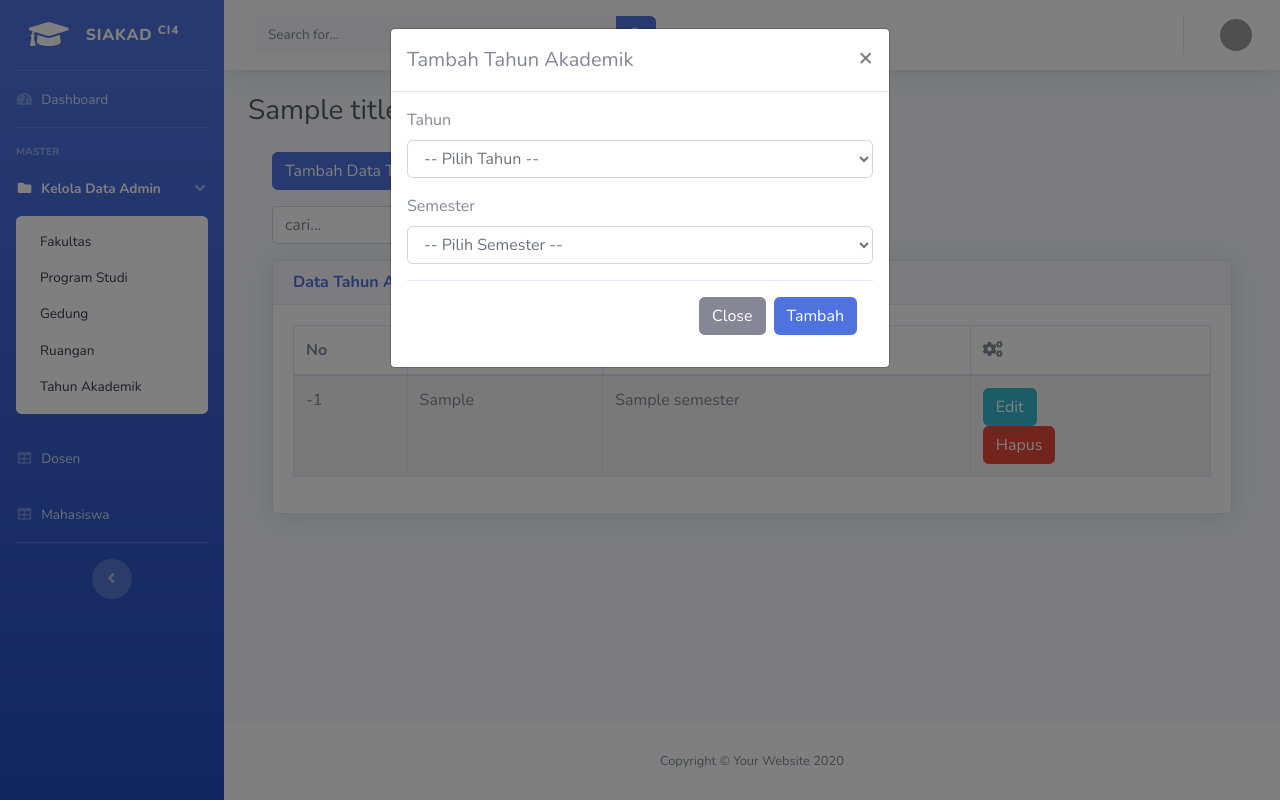
After one commit to ridho008/siakad-ci-4, a CodeIgniter 4 app: template app/Views/admin/tahun_akademik/index.php in a window 1280 px wide, after a click on "Tambah Data Tahun Akademik". The commit adds this page. Run offline with PHP 8.4 and a stand-in for CodeIgniter, Linux system fonts and the light colour scheme; the template is opened without the code that fills it: most values are stand-ins (such as "Sample title", 1, 10 or a date in 2020); data that the repository does not hold is empty; some libraries are stand-ins or nearby versions; grey boxes are pictures that could not be loaded.

Commit message:
crud modal tahun akademi, pagination, & search

```diff
--- a/app/Config/Pager.php
+++ b/app/Config/Pager.php
@@ -23,6 +23,7 @@ class Pager extends BaseConfig
 		'default_head'   => 'CodeIgniter\Pager\Views\default_head',
 		'fakultas_pagination'   => 'CodeIgniter\Pager\Views\fakultas_pagination',
 		'gedung_pagination'   => 'CodeIgniter\Pager\Views\gedung_pagination',
+		'tahunaka_pagination'   => 'CodeIgniter\Pager\Views\tahunaka_pagination',
 	];
 
 	/*
--- a/app/Config/Routes.php
+++ b/app/Config/Routes.php
@@ -38,6 +38,8 @@ $routes->get('/admin/gedung', 'Gedung::index');
 $routes->get('/admin/ruangan', 'Ruangan::index');
 $routes->get('/admin/prodi', 'Prodi::index');
 
+$routes->get('/admin/tahunaka', 'TahunAka::index');
+
 /**
  * --------------------------------------------------------------------
  * Additional Routing
--- /dev/null
+++ b/app/Views/admin/tahun_akademik/index.php
@@ -0,0 +1,163 @@
+<?= $this->extend('layout/app'); ?>
+<?= $this->section('content'); ?>
+
+<h1 class="h3 mb-4 text-gray-800"><?= $title; ?></h1>
+<div class="container">
+	<div class="row">
+		<div class="col-md-12">
+			<div class="row">
+				<div class="col-md-6 mb-3">
+					<button type="button" class="btn btn-primary" data-toggle="modal" data-target="#formModalTahun">Tambah Data Tahun Akademik</button>
+					<form action="/tahunAka/index" method="post">
+						<div class="input-group mt-3">
+						  <input type="text" class="form-control" autofocus="on" autocomplete="off" placeholder="cari..." name="keyword">
+						  <div class="input-group-append">
+						    <button class="btn btn-primary" type="submit" id="button-addon2">Cari</button>
+						  </div>
+						</div>
+					</form>
+					<?php if(session()->getFlashdata('success')) : ?>
+					<div class="alert alert-success" role="alert"><?= session()->getFlashdata('success'); ?></div>
+					<?php endif; ?>
+				</div>
+			</div>
+			<div class="card shadow mb-4">
+				<div class="card-header">
+					<h6 class="m-0 font-weight-bold text-primary">Data Tahun Akademik</h6>
+				</div>
+				<div class="card-body">
+					<div class="table-responsive">
+						<table class="table table-bordered table-striped">
+							<thead>
+								<tr>
+									<th>No</th>
+									<th>Tahun</th>
+									<th>Semester</th>
+									<th><i class="fas fa-cogs"></i></th>
+								</tr>
+							</thead>
+							<tbody>
+								<?php $no = 1 + (2 * ($currentPage - 1)); foreach($tahun as $t) : ?>
+                  <tr>
+                  	<td><?= $no++; ?></td>
+                  	<td><?= $t['tahun_aka']; ?></td>
+                  	<td><?= $t['semester']; ?></td>
+                  	<td>
+                  		<button type="button" class="btn btn-info" data-toggle="modal" data-target="#formModalTahun<?= $t['id_ta']; ?>">Edit</button>
+                  		<form action="/tahunAka/destroy/<?= $t['id_ta']; ?>" method="post">
+                  			<?= csrf_field(); ?>
+                  			<input type="hidden" name="_method" value="DELETE">
+                  			<button type="submit" class="btn btn-danger" onclick="return confirm('Hapus <?= $t['tahun_aka']; ?>')">Hapus</button>
+                  		</form>
+                  	</td>
+                  </tr>
+								<?php endforeach; ?>
+							</tbody>
+						</table>
+						<?= $pager->links('tahun_akademik', 'tahunaka_pagination'); ?>
+					</div>
+				</div>
+			</div>
+		</div>
+	</div>
+</div>
+
+<!-- Modal Tambah -->
+<div class="modal fade" id="formModalTahun" tabindex="-1" aria-labelledby="exampleModalLabel" aria-hidden="true">
+  <div class="modal-dialog">
+    <div class="modal-content">
+      <div class="modal-header">
+        <h5 class="modal-title" id="exampleModalLabel">Tambah Tahun Akademik</h5>
+        <button type="button" class="close" data-dismiss="modal" aria-label="Close">
+          <span aria-hidden="true">&times;</span>
+        </button>
+      </div>
+      <div class="modal-body">
+        <form action="/tahunAka/save" method="post">
+        	<?= csrf_field(); ?>
+        	<div class="form-group">
+        		<label for="tahun">Tahun</label>
+        		<select name="tahun" id="tahun" class="form-control<?= ($validation->hasError('tahun')) ? ' is-invalid' : '' ?>">
+        			<option value="">-- Pilih Tahun --</option>
+        			<?php for($i = 2018; $i <= date('Y'); $i++ ) : ?>
+        				<option value="<?= $i; ?>"><?= $i; ?></option>
+        			<?php endfor; ?>
+        		</select>
+        		<div class="invalid-feedback">
+        			<?= $validation->getError('tahun'); ?>
+        		</div>
+        	</div>
+        	<div class="form-group">
+        		<label for="semester">Semester</label>
+        		<select name="semester" id="semester" class="form-control<?= ($validation->hasError('semester')) ? ' is-invalid' : '' ?>">
+        			<option value="">-- Pilih Semester --</option>
+        			<option value="Ganjil">Ganjil</option>
+        			<option value="Genap">Genap</option>
+        		</select>
+        		<div class="invalid-feedback">
+        			<?= $validation->getError('semester'); ?>
+        		</div>
+        	</div>
+	      <div class="modal-footer">
+	        <button type="button" class="btn btn-secondary" data-dismiss="modal">Close</button>
+	        <button type="submit" class="btn btn-primary">Tambah</button>
+	      </div>
+        </form>
+      </div>
+    </div>
+  </div>
+</div>
+
+<!-- Modal Edit -->
+<?php foreach($tahun as $t) : ?>
+<div class="modal fade" id="formModalTahun<?= $t['id_ta']; ?>" tabindex="-1" aria-labelledby="exampleModalLabel" aria-hidden="true">
+  <div class="modal-dialog">
+    <div class="modal-content">
+      <div class="modal-header">
+        <h5 class="modal-title" id="exampleModalLabel">Edit Tahun Akademik <?= $t['tahun_aka'] . '/' . $t['semester']; ?></h5>
+        <button type="button" class="close" data-dismiss="modal" aria-label="Close">
+          <span aria-hidden="true">&times;</span>
+        </button>
+      </div>
+      <div class="modal-body">
+        <form action="/tahunAka/update/<?= $t['id_ta']; ?>" method="post">
+        	<?= csrf_field(); ?>
+        	<input type="hidden" name="id_ta" value="<?= $t['id_ta']; ?>">
+        	<div class="form-group">
+        		<label for="tahun">Tahun</label>
+        		<select name="tahun" id="tahun" class="form-control<?= ($validation->hasError('tahun')) ? ' is-invalid' : '' ?>">
+        			<option value="">-- Pilih Tahun --</option>
+        			<?php for($i = 2018; $i <= date('Y'); $i++ ) : ?>
+        				<?php if($i == $t['tahun_aka']) : ?>
+        				<option value="<?= $i; ?>" selected><?= $i; ?></option>
+        				<?php else : ?>
+        					<option value="<?= $i; ?>" selected><?= $i; ?></option>
+        				<?php endif; ?>
+        			<?php endfor; ?>
+        		</select>
+        		<div class="invalid-feedback">
+        			<?= $validation->getError('tahun'); ?>
+        		</div>
+        	</div>
+        	<div class="form-group">
+        		<label for="semester">Semester</label>
+        		<select name="semester" id="semester" class="form-control<?= ($validation->hasError('semester')) ? ' is-invalid' : '' ?>">
+        			<option value="">-- Pilih Semester --</option>
+        			<option value="Ganjil" <?= ($t['semester'] == 'Ganjil') ? 'selected' : '' ?>>Ganjil</option>
+        			<option value="Genap" <?= ($t['semester'] == 'Genap') ? 'selected' : '' ?>>Genap</option>
+        		</select>
+        		<div class="invalid-feedback">
+        			<?= $validation->getError('semester'); ?>
+        		</div>
+        	</div>
+	      <div class="modal-footer">
+	        <button type="button" class="btn btn-secondary" data-dismiss="modal">Close</button>
+	        <button type="submit" class="btn btn-primary">Tambah</button>
+	      </div>
+        </form>
+      </div>
+    </div>
+  </div>
+</div>
+<?php endforeach; ?>
+<?= $this->endSection(); ?>
--- a/app/Views/layout/navigation.php
+++ b/app/Views/layout/navigation.php
@@ -26,43 +26,42 @@
     Addons
   </div> -->
 
+  <div class="sidebar-heading">
+    Master
+  </div>
+
   <!-- Nav Item - Pages Collapse Menu -->
-  <!-- <li class="nav-item active">
+  <li class="nav-item active">
     <a class="nav-link" href="#" data-toggle="collapse" data-target="#collapsePages" aria-expanded="true" aria-controls="collapsePages">
       <i class="fas fa-fw fa-folder"></i>
-      <span>Pages</span>
+      <span>Kelola Data Admin</span>
     </a>
     <div id="collapsePages" class="collapse show" aria-labelledby="headingPages" data-parent="#accordionSidebar">
       <div class="bg-white py-2 collapse-inner rounded">
-        <h6 class="collapse-header">Login Screens:</h6>
-        <a class="collapse-item" href="login.html">Login</a>
-        <a class="collapse-item" href="register.html">Register</a>
-        <a class="collapse-item" href="forgot-password.html">Forgot Password</a>
-        <div class="collapse-divider"></div>
-        <h6 class="collapse-header">Other Pages:</h6>
-        <a class="collapse-item" href="404.html">404 Page</a>
-        <a class="collapse-item active" href="blank.html">Blank Page</a>
+        <a class="collapse-item" href="/admin/fakultas">Fakultas</a>
+        <a class="collapse-item" href="/admin/prodi">Program Studi</a>
+        <a class="collapse-item" href="/admin/gedung">Gedung</a>
+        <a class="collapse-item" href="/admin/ruangan">Ruangan</a>
+        <a class="collapse-item" href="/admin/tahunaka">Tahun Akademik</a>
       </div>
     </div>
-  </li> -->
+  </li>
 
 
-  <div class="sidebar-heading">
-    Master
-  </div>
+
   <!-- Nav Item - Charts -->
-  <li class="nav-item">
+  <!-- <li class="nav-item">
     <a class="nav-link" href="/admin/fakultas">
       <i class="fas fa-fw fa-chart-area"></i>
       <span>Fakultas</span></a>
-  </li>
+  </li> -->
 
   <!-- Nav Item - Tables -->
-  <li class="nav-item">
+  <!-- <li class="nav-item">
     <a class="nav-link" href="admin/prodi">
       <i class="fas fa-fw fa-table"></i>
       <span>Program Studi</span></a>
-  </li>
+  </li> -->
 
   <!-- Nav Item - Tables -->
   <li class="nav-item">
@@ -79,18 +78,18 @@
   </li>
 
   <!-- Nav Item - Tables -->
-  <li class="nav-item">
+  <!-- <li class="nav-item">
     <a class="nav-link" href="/admin/gedung">
       <i class="fas fa-fw fa-table"></i>
       <span>Gedung</span></a>
-  </li>
+  </li> -->
 
   <!-- Nav Item - Tables -->
-  <li class="nav-item">
+  <!-- <li class="nav-item">
     <a class="nav-link" href="/admin/ruangan">
       <i class="fas fa-fw fa-table"></i>
       <span>Ruangan</span></a>
-  </li>
+  </li> -->
 
   <!-- Divider -->
   <hr class="sidebar-divider d-none d-md-block">
```
Also changed, not shown: app/Controllers/TahunAka.php (added, +103 -0 lines), app/Database/Migrations/2020-12-07-113659_TahunAkademik.php (added, +35 -0 lines), app/Models/TahunAkaModel.php (added, +17 -0 lines).
